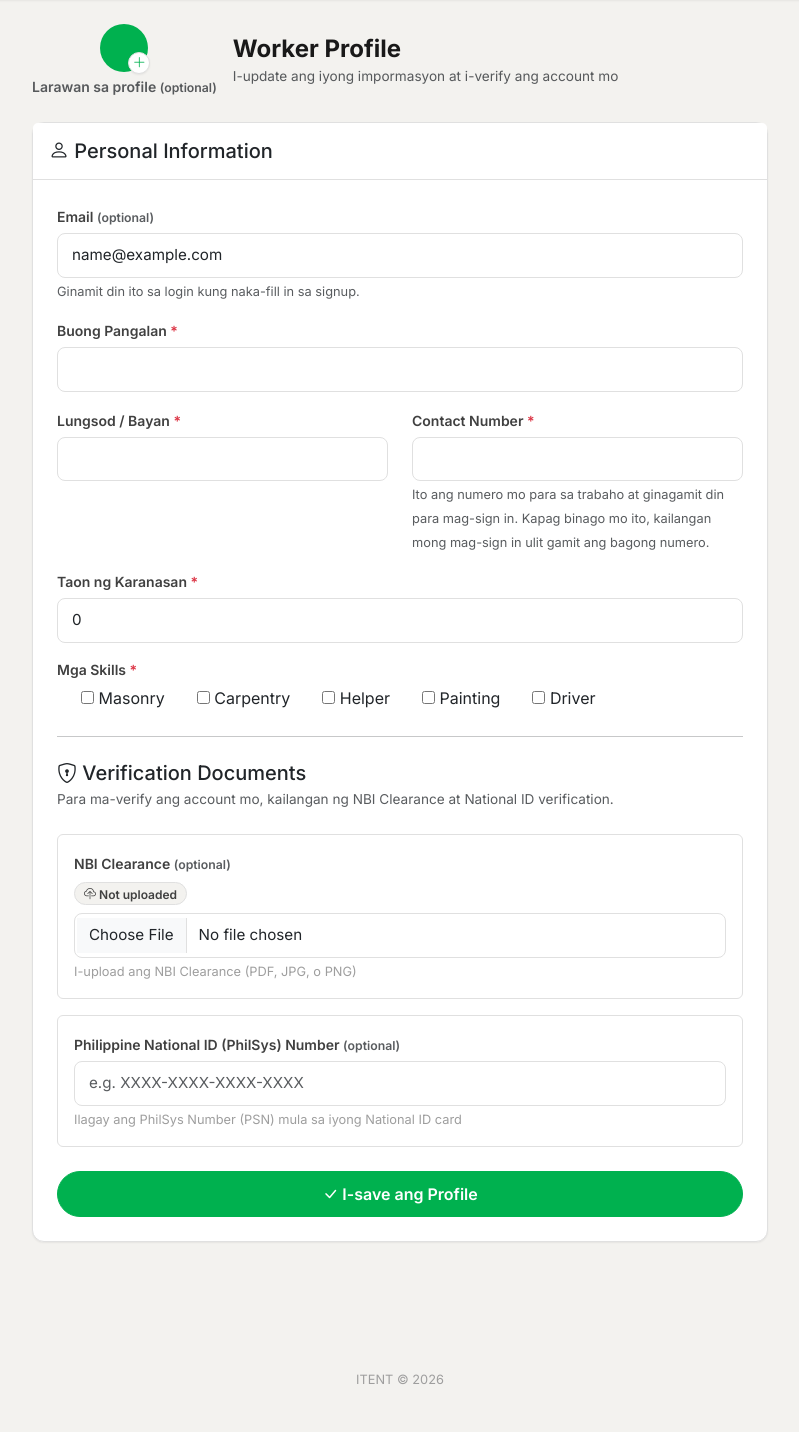
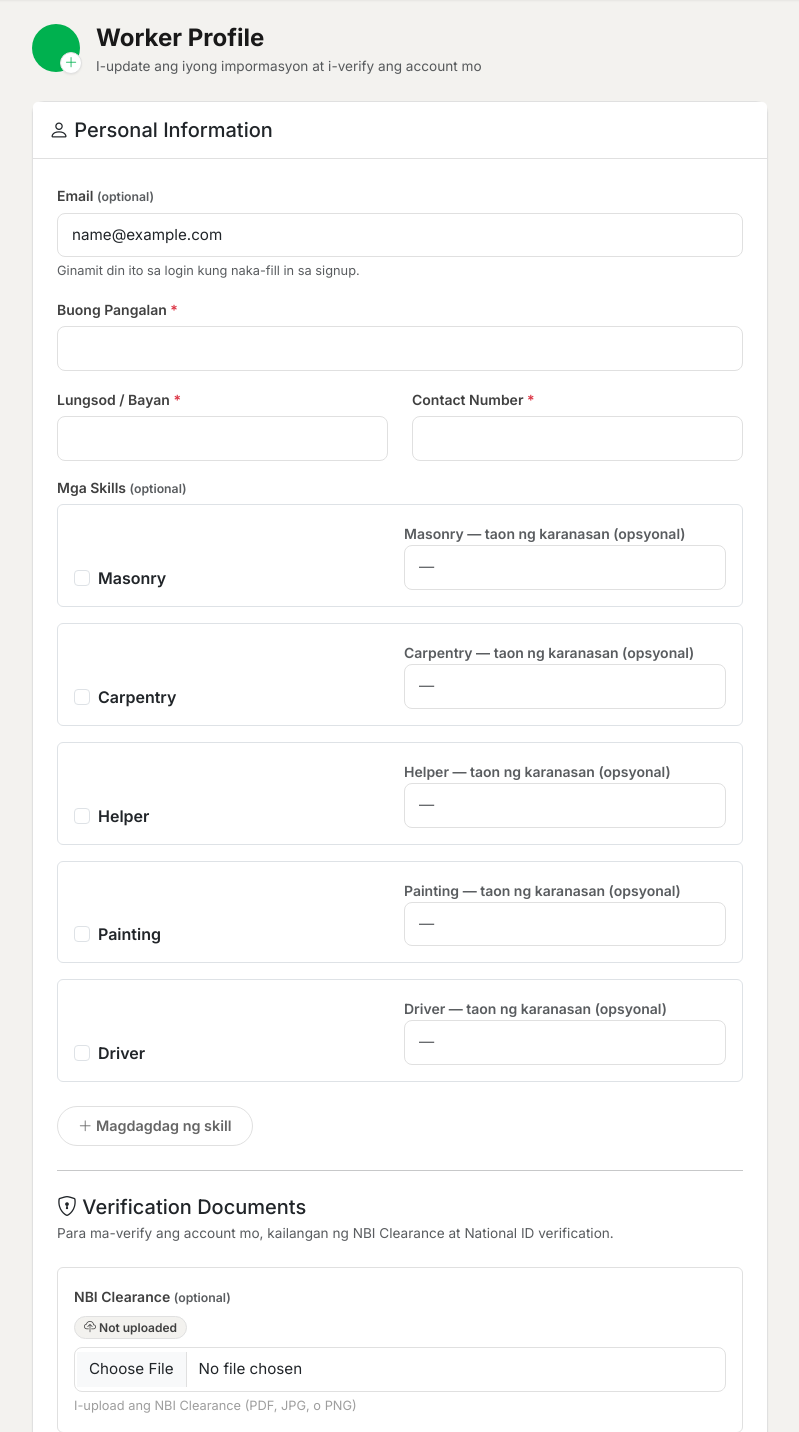
Before and after one commit to jazmin1110/ITENT-15x, a Django app: page /accounts/worker-profile/ in a window 1280 px wide. Shown: the part 53-1485 px from the top of the page, without its empty margins (240-1039 px from the left). Before the commit the page ends 1437 px from the top, so only its background shows below. Run offline with Django 4.2, Linux system fonts and the light colour scheme; the visitor is signed in with stand-in values (Sample User, id 1).

Commit message:
worker profile update

```diff
--- a/accounts/forms.py
+++ b/accounts/forms.py
@@ -5,7 +5,28 @@ from django.contrib.auth.forms import UserCreationForm
 from django.core.validators import validate_email
 from django.core.exceptions import ValidationError as DjangoValidationError
 
+from jobs.skill_utils import (
+    PREDEFINED_SKILL_CHOICES,
+    PREDEFINED_SKILL_CODES,
+    normalize_skill_entries,
+)
+
 from .models import User, WorkerProfile, EmployerProfile
+
+WORKER_MAX_CUSTOM_SKILLS = 10
+WORKER_CUSTOM_SKILL_NAME_MAX_LEN = 80
+
+
+def _multi_get(data, key: str) -> list:
+    """Like QueryDict.getlist — supports dict POST data in tests."""
+    if hasattr(data, 'getlist'):
+        return data.getlist(key)
+    v = data.get(key)
+    if v is None:
+        return []
+    if isinstance(v, (list, tuple)):
+        return list(v)
+    return [v]
 
 PH_PHONE_RE = re.compile(r'^(09\d{9}|\+639\d{9})$')
 
@@ -95,18 +116,11 @@ class SignUpForm(UserCreationForm):
 
 
 class WorkerProfileForm(forms.ModelForm):
-    """Form for worker profile details."""
-    SKILL_CHOICES = [
-        ('Masonry', 'Masonry'),
-        ('Carpentry', 'Carpentry'),
-        ('Helper', 'Helper'),
-        ('Painting', 'Painting'),
-        ('Driver', 'Driver'),
-    ]
+    """Form for worker profile details (skills match job post: per-skill years + optional custom)."""
+    SKILL_CHOICES = PREDEFINED_SKILL_CHOICES
     skills = forms.MultipleChoiceField(
-        choices=SKILL_CHOICES,
-        widget=forms.CheckboxSelectMultiple,
-        required=True
+        choices=PREDEFINED_SKILL_CHOICES,
+        required=False,
     )
     email = forms.EmailField(
         required=False,
@@ -129,14 +143,13 @@ class WorkerProfileForm(forms.ModelForm):
     class Meta:
         model = WorkerProfile
         fields = [
-            'full_name', 'city', 'contact_number', 'years_experience', 'skills',
+            'full_name', 'city', 'contact_number',
             'doc_nbi_clearance', 'national_id_number',
         ]
         widgets = {
             'full_name': forms.TextInput(attrs={'class': 'form-control'}),
             'city': forms.TextInput(attrs={'class': 'form-control'}),
             'contact_number': forms.TextInput(attrs={'class': 'form-control', 'autocomplete': 'tel'}),
-            'years_experience': forms.NumberInput(attrs={'class': 'form-control', 'min': 0}),
             'doc_nbi_clearance': forms.ClearableFileInput(attrs={'class': 'form-control', 'accept': '.pdf,.jpg,.jpeg,.png'}),
             'national_id_number': forms.TextInput(attrs={'class': 'form-control', 'placeholder': 'e.g. XXXX-XXXX-XXXX-XXXX'}),
         }
@@ -148,10 +161,82 @@ class WorkerProfileForm(forms.ModelForm):
     def __init__(self, *args, user=None, **kwargs):
         self.user = user
         super().__init__(*args, **kwargs)
+        for code, label in self.SKILL_CHOICES:
+            self.fields[f'years_{code}'] = forms.IntegerField(
+                required=False,
+                min_value=0,
+                max_value=80,
+                label=f'{label} — taon ng karanasan (opsyonal)',
+                widget=forms.NumberInput(attrs={
+                    'class': 'form-control form-control-sm',
+                    'min': 0,
+                    'placeholder': '—',
+                }),
+            )
+
+        if self.data is not None:
+            self.custom_skills_initial = self._custom_rows_from_data(self.data)
+        else:
+            self.custom_skills_initial = self._custom_rows_from_instance()
+
+        self._apply_skill_initial_from_instance()
+
         if user:
             self.fields['email'].initial = user.email or ''
             if self._should_prefill_contact():
                 self.fields['contact_number'].initial = user.phone_number
+
+    def _custom_rows_from_data(self, data) -> list[dict]:
+        names = _multi_get(data, 'custom_skill_name')
+        years = _multi_get(data, 'custom_skill_years')
+        n = max(len(names), len(years))
+        rows = []
+        for i in range(n):
+            name = (names[i] if i < len(names) else '') or ''
+            yraw = years[i] if i < len(years) else ''
+            name = name.strip()
+            ystr = (str(yraw).strip() if yraw is not None else '')
+            if name or ystr:
+                rows.append({'name': name, 'years': yraw if yraw is not None else ''})
+        return rows
+
+    def _custom_rows_from_instance(self) -> list[dict]:
+        if not self.instance or not self.instance.pk or not self.instance.skills:
+            return []
+        rows = []
+        for entry in normalize_skill_entries(self.instance.skills):
+            name = entry['skill']
+            if name in PREDEFINED_SKILL_CODES:
+                continue
+            y = entry['years_experience']
+            rows.append({
+                'name': name,
+                'years': '' if y is None else y,
+            })
+        return rows
+
+    def _apply_skill_initial_from_instance(self):
+        if self.data is not None:
+            return
+        if not self.instance or not self.instance.pk or not self.instance.skills:
+            return
+        selected = []
+        for entry in normalize_skill_entries(self.instance.skills):
+            name = entry['skill']
+            y = entry['years_experience']
+            if name in PREDEFINED_SKILL_CODES:
+                selected.append(name)
+                yfield = f'years_{name}'
+                if y is not None and yfield in self.fields:
+                    self.fields[yfield].initial = y
+        self.fields['skills'].initial = selected
+
+    @property
+    def skill_rows(self):
+        return [
+            (code, label, self[f'years_{code}'])
+            for code, label in self.SKILL_CHOICES
+        ]
 
     def _should_prefill_contact(self):
         if not self.instance or not self.instance.pk:
@@ -167,6 +252,99 @@ class WorkerProfileForm(forms.ModelForm):
             exclude_user=self.user,
         )
 
+    def _coerce_custom_skill_years(self, raw) -> int | None:
+        if raw is None or raw == '':
+            return None
+        try:
+            y = int(raw)
+        except (TypeError, ValueError):
+            raise forms.ValidationError('Ilagay ang tamang bilang ng taon sa custom skill.')
+        if y < 0 or y > 80:
+            raise forms.ValidationError('Dapat 0–80 na taon ang karanasan sa bawat skill.')
+        return y
+
+    def clean(self):
+        cleaned = super().clean()
+        selected = cleaned.get('skills') or []
+        predefined_lower = {c.lower() for c in PREDEFINED_SKILL_CODES}
+
+        names = _multi_get(self.data, 'custom_skill_name')
+        years = _multi_get(self.data, 'custom_skill_years')
+        custom_out: list[tuple[str, int | None]] = []
+        seen_custom: set[str] = set()
+
+        for i, raw_name in enumerate(names):
+            name = (raw_name or '').strip()
+            y_raw = years[i] if i < len(years) else ''
+            if not name:
+                if y_raw not in (None, ''):
+                    self.add_error(
+                        'skills',
+                        'May taon ng karanasan na nakalagay nang walang pangalan ng skill sa isa sa mga karagdagang row.',
+                    )
+                    return cleaned
+                continue
+
+            if len(name) > WORKER_CUSTOM_SKILL_NAME_MAX_LEN:
+                self.add_error(
+                    'skills',
+                    f'Masyado ang haba ng pangalan ng skill (max {WORKER_CUSTOM_SKILL_NAME_MAX_LEN} na karakter).',
+                )
+                return cleaned
+            key = name.lower()
+            if key in predefined_lower:
+                self.add_error(
+                    'skills',
+                    f'Ang "{name}" ay nasa listahan na — piliin ang checkbox sa itaas imbes na ilagay bilang custom skill.',
+                )
+                return cleaned
+            if key in seen_custom:
+                self.add_error('skills', f'May duplicate na custom skill: "{name}".')
+                return cleaned
+            seen_custom.add(key)
+
+            try:
+                y_val = self._coerce_custom_skill_years(y_raw)
+            except forms.ValidationError as exc:
+                self.add_error(
+                    'skills',
+                    exc.messages[0] if getattr(exc, 'messages', None) else str(exc),
+                )
+                return cleaned
+            custom_out.append((name, y_val))
+
+        if len(custom_out) > WORKER_MAX_CUSTOM_SKILLS:
+            self.add_error(
+                'skills',
+                f'Masyadong maraming custom skill (max {WORKER_MAX_CUSTOM_SKILLS}).',
+            )
+            return cleaned
+
+        if not selected and not custom_out:
+            self.add_error(
+                'skills',
+                'Pumili ng kahit isang skill sa listahan o magdagdag ng custom skill.',
+            )
+            return cleaned
+
+        payload: list[dict] = []
+        year_values: list[int] = []
+
+        for code in selected:
+            y = cleaned.get(f'years_{code}')
+            payload.append({'skill': code, 'years_experience': y})
+            if y is not None:
+                year_values.append(y)
+
+        for name, y in custom_out:
+            payload.append({'skill': name, 'years_experience': y})
+            if y is not None:
+                year_values.append(y)
+
+        self._skills_payload = payload
+        self._years_experience_agg = max(year_values) if year_values else 0
+        return cleaned
+
     def clean_avatar(self):
         f = self.cleaned_data.get('avatar')
         if not f:
@@ -174,6 +352,14 @@ class WorkerProfileForm(forms.ModelForm):
         if f.size > AVATAR_MAX_BYTES:
             raise forms.ValidationError('Masyadong malaki ang larawan (max 2MB).')
         return f
+
+    def save(self, commit=True):
+        instance = super().save(commit=False)
+        instance.skills = self._skills_payload
+        instance.years_experience = self._years_experience_agg
+        if commit:
+            instance.save()
+        return instance
 
 
 class EmployerProfileForm(forms.ModelForm):
--- a/accounts/models.py
+++ b/accounts/models.py
@@ -69,6 +69,12 @@ class WorkerProfile(models.Model):
     def __str__(self):
         return self.full_name
 
+    @property
+    def skill_entries_normalized(self):
+        from jobs.skill_utils import normalize_skill_entries
+
+        return normalize_skill_entries(self.skills)
+
     class Meta:
         verbose_name = "Worker Profile"
         verbose_name_plural = "Worker Profiles"
--- a/accounts/views.py
+++ b/accounts/views.py
@@ -108,8 +108,8 @@ def worker_profile(request):
                 logout(request)
                 messages.success(
                     request,
-                    f'Na-update ang iyong phone number. Mag-sign in ulit gamit ang {new_phone} '
-                    'at iyong password (pareho pa rin). Puwede mo ring gamitin ang email mo kung naka-set.',
+                    f'Na-save ang bagong phone number. Gamitin ang {new_phone} para mag-sign in sa susunod '
+                    '(pareho pa ang password). Puwede mo ring gamitin ang email mo kung naka-set.',
                 )
                 return redirect('login')
             messages.success(request, 'Na-save ang profile!')
@@ -179,8 +179,8 @@ def employer_profile(request):
                 logout(request)
                 messages.success(
                     request,
-                    f'Na-update ang iyong phone number. Mag-sign in ulit gamit ang {new_phone} '
-                    'at iyong password (pareho pa rin). Puwede mo ring gamitin ang email mo kung naka-set.',
+                    f'Na-save ang bagong phone number. Gamitin ang {new_phone} para mag-sign in sa susunod '
+                    '(pareho pa ang password). Puwede mo ring gamitin ang email mo kung naka-set.',
                 )
                 return redirect('login')
             messages.success(request, 'Na-save ang profile!')
--- a/jobs/views.py
+++ b/jobs/views.py
@@ -204,7 +204,7 @@ def applicants(request, job_id):
         skills = (
             app.worker.worker_profile.skills if app.worker.worker_profile else None
         )
-        app.sort_skills_overlap = len(job_skills & set(skills or []))
+        app.sort_skills_overlap = len(job_skills & required_skill_names(skills or []))
 
     if sort == 'recommended':
         applications.sort(
--- a/templates/accounts/admin_worker_dashboard.html
+++ b/templates/accounts/admin_worker_dashboard.html
@@ -107,8 +107,8 @@
     {% if worker.skills %}
       <div class="mb-3">
         <small class="text-muted fw-bold" style="font-size:0.75rem;text-transform:uppercase;">Skills:</small>
-        {% for skill in worker.skills %}
-          <span class="skill-tag">{{ skill }}</span>
+        {% for entry in worker.skill_entries_normalized %}
+          <span class="skill-tag">{{ entry.skill }}{% if entry.years_experience != None %} ({{ entry.years_experience }}+ yrs){% endif %}</span>
         {% endfor %}
       </div>
     {% endif %}
--- a/templates/accounts/employer_profile.html
+++ b/templates/accounts/employer_profile.html
@@ -19,9 +19,6 @@
               {{ form.avatar }}
             </div>
             {% if form.avatar.errors %}<div class="text-danger small mt-1 text-center px-1">{{ form.avatar.errors.0 }}</div>{% endif %}
-          </div>
-          <div class="text-center w-100 mt-1">
-            {% include 'partials/form_label_required.html' with label='Larawan sa profile' field=form.avatar use_div=1 extra_label_class='small text-muted mb-0' %}
           </div>
         </div>
         <div class="flex-grow-1 align-self-center">
@@ -81,7 +78,6 @@
             {% include 'partials/form_label_required.html' with label='Phone number (para mag-sign in)' field=form.account_phone extra_label_class='fw-semibold' %}
             {{ form.account_phone }}
             {% if form.account_phone.errors %}<div class="text-danger small mt-1">{{ form.account_phone.errors.0 }}</div>{% endif %}
-            <small class="form-text text-muted">Hiwalay ito sa company contact. Kapag binago mo ito, magka-log out ang account at mag-sign in ulit gamit ang bagong numero.</small>
           </div>
 
           <div id="profile-field-wrap-email" class="mb-3 profile-field-wrap{% if form.email.errors %} is-invalid border border-danger rounded p-3{% endif %}">
--- a/templates/accounts/worker_profile.html
+++ b/templates/accounts/worker_profile.html
@@ -19,9 +19,6 @@
               {{ form.avatar }}
             </div>
             {% if form.avatar.errors %}<div class="text-danger small mt-1 text-center px-1">{{ form.avatar.errors.0 }}</div>{% endif %}
-          </div>
-          <div class="text-center w-100 mt-1">
-            {% include 'partials/form_label_required.html' with label='Larawan sa profile' field=form.avatar use_div=1 extra_label_class='small text-muted mb-0' %}
           </div>
         </div>
         <div class="flex-grow-1 align-self-center">
@@ -100,30 +97,81 @@
               {% include 'partials/form_label_required.html' with label='Contact Number' field=form.contact_number %}
               {{ form.contact_number }}
               {% if form.contact_number.errors %}<div class="text-danger small mt-1">{{ form.contact_number.errors.0 }}</div>{% endif %}
-              <small class="form-text text-muted">Ito ang numero mo para sa trabaho at ginagamit din para mag-sign in. Kapag binago mo ito, kailangan mong mag-sign in ulit gamit ang bagong numero.</small>
             </div>
-          </div>
-
-          <div id="profile-field-wrap-years_experience" class="mb-3 profile-field-wrap{% if form.years_experience.errors %} is-invalid border border-danger rounded p-3{% endif %}">
-            {% include 'partials/form_label_required.html' with label='Taon ng Karanasan' field=form.years_experience %}
-            {{ form.years_experience }}
-            {% if form.years_experience.errors %}<div class="text-danger small mt-1">{{ form.years_experience.errors.0 }}</div>{% endif %}
           </div>
 
           <div id="profile-field-wrap-skills" class="mb-4 profile-field-wrap{% if form.skills.errors %} is-invalid border border-danger rounded p-3{% endif %}">
             {% include 'partials/form_label_required.html' with label='Mga Skills' field=form.skills use_div=1 %}
-            <div class="d-flex flex-wrap gap-2">
-              {% for checkbox in form.skills %}
-                <div class="form-check">
-                  {{ checkbox.tag }}
-                  <label class="form-check-label" for="{{ checkbox.id_for_label }}">
-                    {{ checkbox.choice_label }}
-                  </label>
+            {% if form.skills.errors %}<div class="text-danger small mb-2">{{ form.skills.errors.0 }}</div>{% endif %}
+            <div class="d-flex flex-column gap-3">
+              {% for code, label, year_field in form.skill_rows %}
+                <div class="border rounded p-3">
+                  <div class="row align-items-end g-2">
+                    <div class="col-md-6">
+                      <div class="form-check mb-0">
+                        <input
+                          class="form-check-input"
+                          type="checkbox"
+                          name="skills"
+                          value="{{ code }}"
+                          id="id_skill_{{ code }}"
+                          {% if form.skills.value and code in form.skills.value %}checked{% endif %}
+                        >
+                        <label class="form-check-label fw-semibold" for="id_skill_{{ code }}">{{ label }}</label>
+                      </div>
+                    </div>
+                    <div class="col-md-6">
+                      <label class="form-label small text-muted mb-0" for="{{ year_field.id_for_label }}">{{ year_field.label }}</label>
+                      {{ year_field }}
+                      {% if year_field.errors %}<div class="text-danger small mt-1">{{ year_field.errors.0 }}</div>{% endif %}
+                    </div>
+                  </div>
                 </div>
               {% endfor %}
             </div>
-            {% if form.skills.errors %}<div class="text-danger small mt-2">{{ form.skills.errors.0 }}</div>{% endif %}
+
+            <div id="custom-skills-rows" class="d-flex flex-column gap-3 mt-3">
+              {% for row in form.custom_skills_initial %}
+                <div class="border rounded p-3 custom-skill-row">
+                  <div class="row align-items-end g-2">
+                    <div class="col-md-6">
+                      <label class="form-label small text-muted mb-0">Ibang skill</label>
+                      <input type="text" name="custom_skill_name" class="form-control form-control-sm" maxlength="80" value="{{ row.name }}" placeholder="Halimbawa: Welding" autocomplete="off">
+                    </div>
+                    <div class="col-md-5">
+                      <label class="form-label small text-muted mb-0">Taon ng karanasan (opsyonal)</label>
+                      <input type="number" name="custom_skill_years" class="form-control form-control-sm" min="0" max="80" placeholder="—" value="{{ row.years }}">
+                    </div>
+                    <div class="col-md-1 d-flex align-items-end pb-1">
+                      <button type="button" class="btn btn-outline-danger btn-sm remove-custom-skill w-100" title="Alisin"><span class="visually-hidden">Alisin</span>×</button>
+                    </div>
+                  </div>
+                </div>
+              {% endfor %}
+            </div>
+
+            <button type="button" class="btn btn-outline-secondary btn-sm mt-2" id="add-custom-skill-btn">
+              <i class="bi bi-plus-lg" aria-hidden="true"></i> Magdagdag ng skill
+            </button>
           </div>
+
+          <template id="custom-skill-row-template">
+            <div class="border rounded p-3 custom-skill-row" data-template-clone="1">
+              <div class="row align-items-end g-2">
+                <div class="col-md-6">
+                  <label class="form-label small text-muted mb-0">Ibang skill</label>
+                  <input type="text" name="custom_skill_name" class="form-control form-control-sm" maxlength="80" value="" placeholder="Halimbawa: Welding" autocomplete="off">
+                </div>
+                <div class="col-md-5">
+                  <label class="form-label small text-muted mb-0">Taon ng karanasan (opsyonal)</label>
+                  <input type="number" name="custom_skill_years" class="form-control form-control-sm" min="0" max="80" placeholder="—" value="">
+                </div>
+                <div class="col-md-1 d-flex align-items-end pb-1">
+                  <button type="button" class="btn btn-outline-danger btn-sm remove-custom-skill w-100" title="Alisin"><span class="visually-hidden">Alisin</span>×</button>
+                </div>
+              </div>
+            </div>
+          </template>
 
           <hr class="my-4">
 
@@ -244,6 +292,33 @@
 {% endblock %}
 
 {% block extra_js %}
+<script>
+(function () {
+  var container = document.getElementById("custom-skills-rows");
+  var tpl = document.getElementById("custom-skill-row-template");
+  var addBtn = document.getElementById("add-custom-skill-btn");
+  if (!container || !tpl || !addBtn) return;
+
+  function bindRemove(row) {
+    row.querySelectorAll(".remove-custom-skill").forEach(function (btn) {
+      btn.addEventListener("click", function () {
+        row.remove();
+      });
+    });
+  }
+
+  container.querySelectorAll(".custom-skill-row").forEach(bindRemove);
+
+  addBtn.addEventListener("click", function () {
+    var node = tpl.content.firstElementChild.cloneNode(true);
+    node.removeAttribute("data-template-clone");
+    bindRemove(node);
+    container.appendChild(node);
+    var inp = node.querySelector('input[name="custom_skill_name"]');
+    if (inp) inp.focus();
+  });
+})();
+</script>
 {% if profile_focus_field %}
 <script>
 (function () {
--- a/templates/jobs/applicants.html
+++ b/templates/jobs/applicants.html
@@ -107,8 +107,8 @@
             </td>
             <td>
               {% if app.worker.worker_profile %}
-                {% for skill in app.worker.worker_profile.skills %}
-                  <span class="skill-tag">{{ skill }}</span>
+                {% for entry in app.worker.worker_profile.skill_entries_normalized %}
+                  <span class="skill-tag">{{ entry.skill }}{% if entry.years_experience != None %} ({{ entry.years_experience }}+ yrs){% endif %}</span>
                 {% endfor %}
               {% endif %}
             </td>
```
Also changed, not shown: accounts/tests.py (+66 -7 lines), jobs/forms.py (+2 -7 lines), jobs/skill_utils.py (+10 -0 lines), jobs/tests.py (+13 -0 lines).
